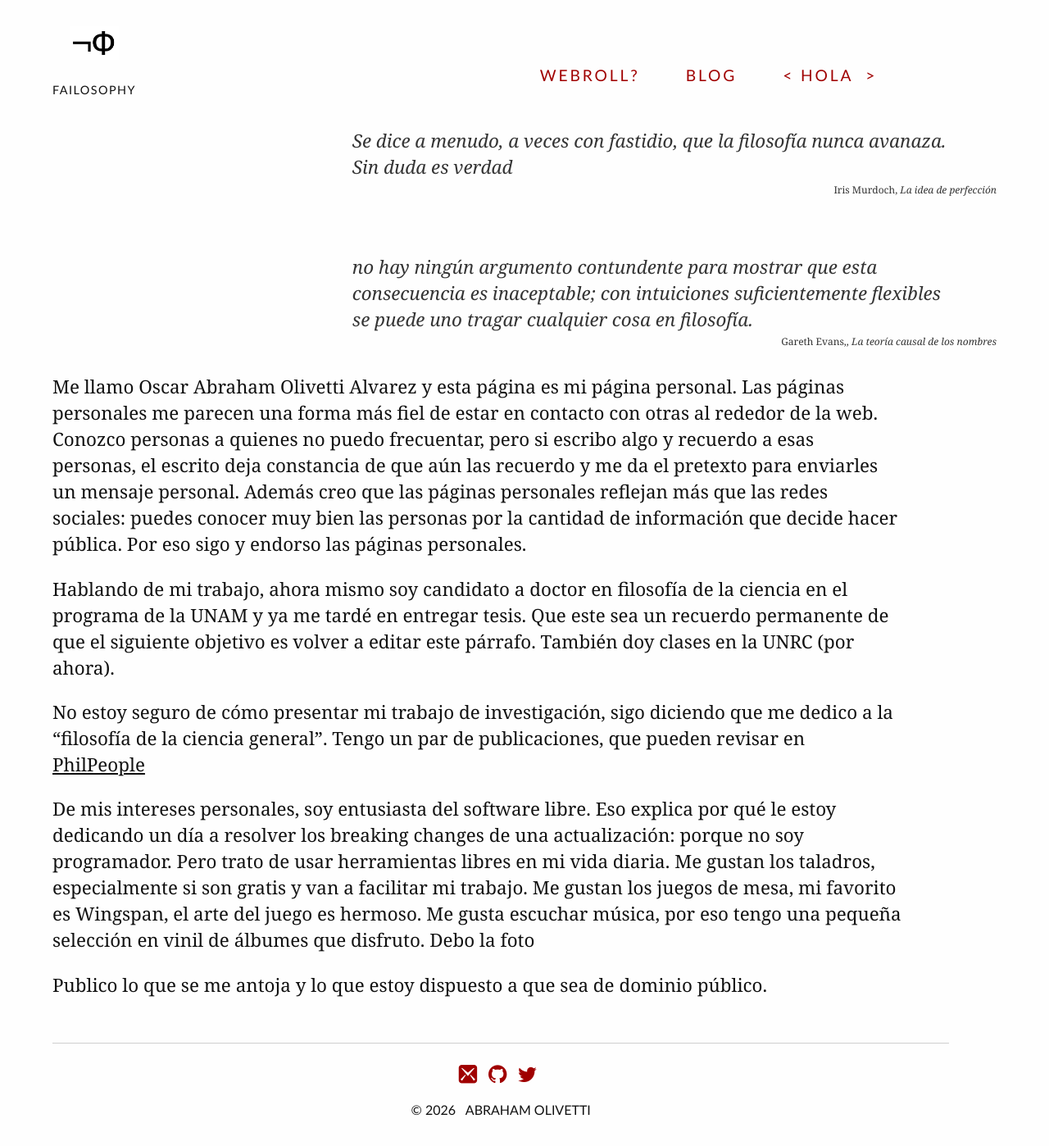
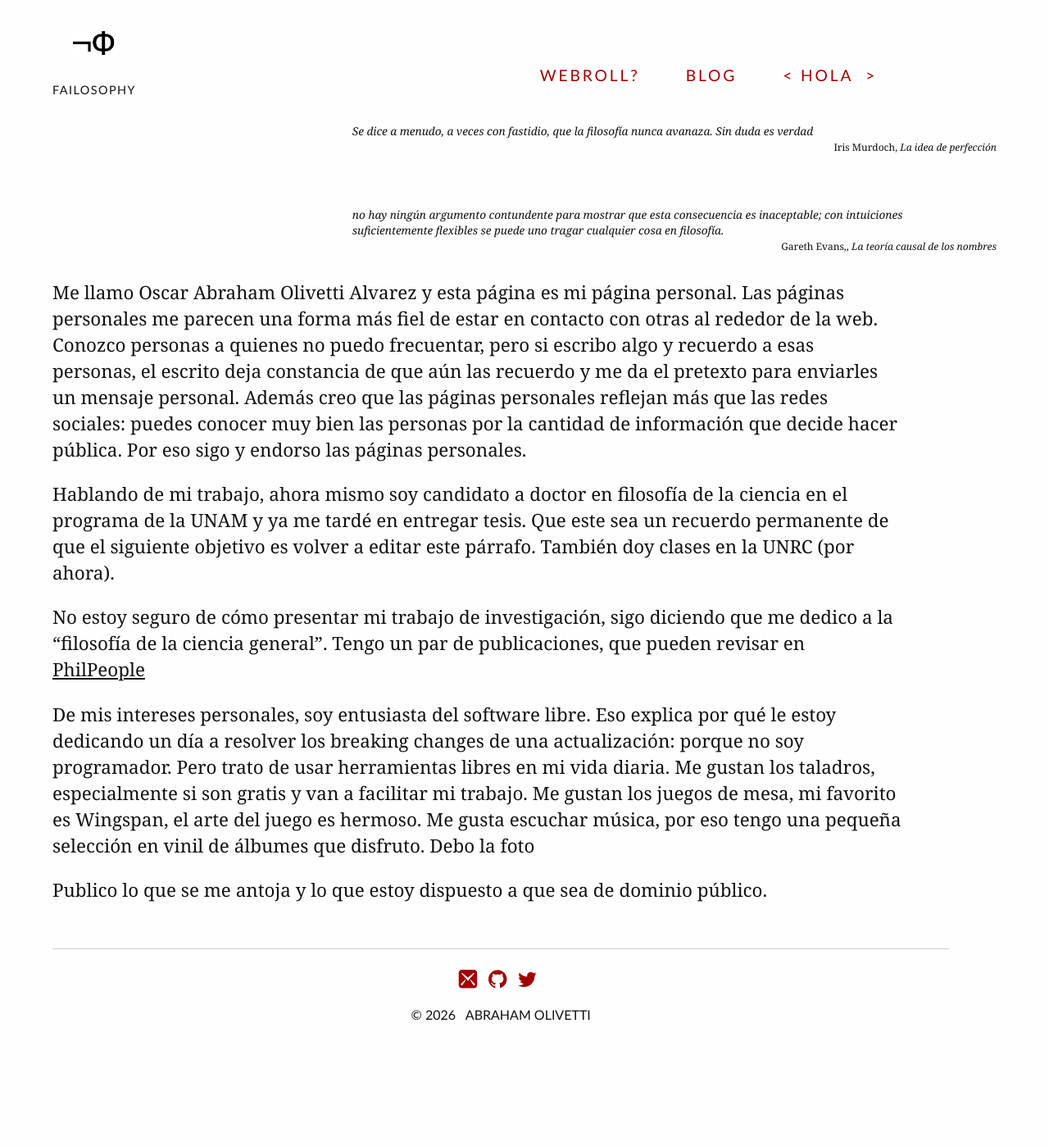
Before and after one commit to Oiuhukt/failosophy, a Jekyll site: the page built from index.md, in a window 1280 px wide. Shown: the whole page at 82% size. Built offline with Jekyll 4.4.1, drawn with Linux system fonts in a browser that asks for light colours; some web fonts are replaced; after the commit the page ends 1282 px from its top, so only the background shows below that.

Commit message:
dando formato al último post

```diff
--- a/css/tufte.scss
+++ b/css/tufte.scss
@@ -183,11 +183,14 @@ div.epigraph + * {
 
 /* Blockquote styling - smaller font than body */
 blockquote {
-    font-size: 0.8rem !important; /* Smaller than body text (1.4rem) */
-    line-height: 1.4 !important;
-    margin: 1rem 0;
-    color: $text-color;
-    opacity: 0.85;
+    margin: 1.4rem 0;
+    line-height: 1.4;
+}
+
+blockquote p {
+    font-size: 0.85rem !important; /* Force override */
+    line-height: 1.4;
+    margin-top: 0;
 }
 
 blockquote p,
@@ -198,10 +201,11 @@ blockquote footer {
 }
 
 blockquote footer {
-    font-size: 0.75rem !important; /* Even smaller for citations */
+    font-size: 0.75rem;
     line-height: 1.3;
     margin-top: 0.5rem;
     margin-bottom: 0.5rem;
+    text-align: right;
 }
 
 .sans {
```
